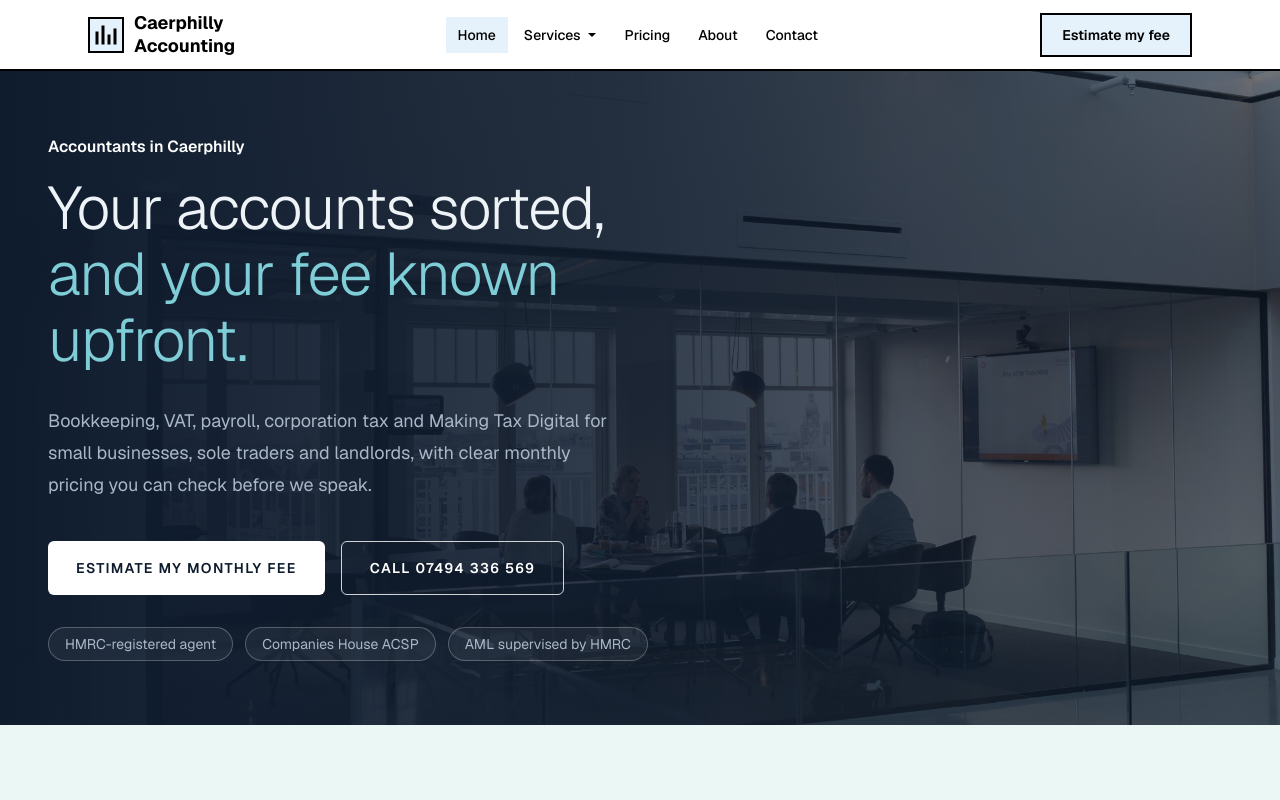
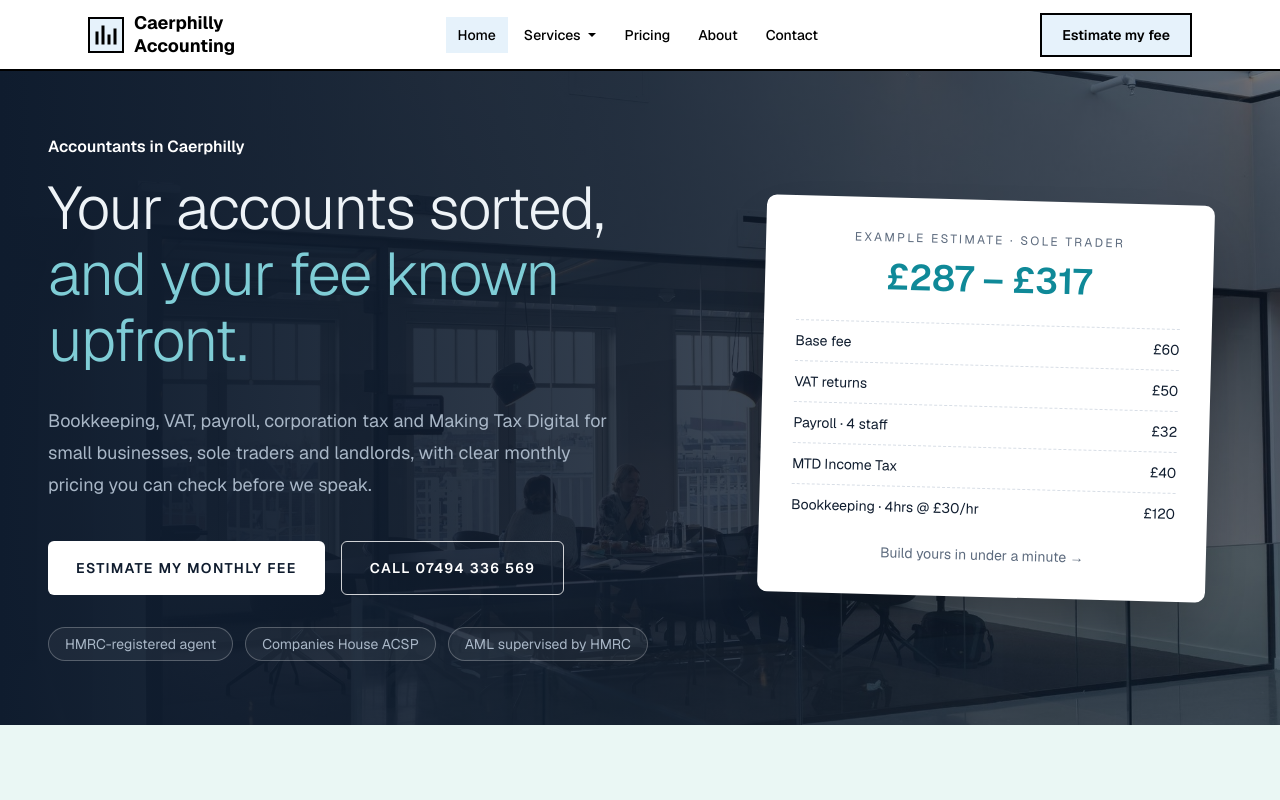
Before and after one commit to sanhu7/caerphilly-accounting-redesign, a Next.js app: page / in a window 1280 px wide. Shown: the top 800 px of the page. Built offline with nearby package versions, Linux system fonts and the light colour scheme.

Commit message:
add example estimate card to hero

```diff
--- a/components/Hero.tsx
+++ b/components/Hero.tsx
@@ -1,6 +1,14 @@
 import Image from "next/image";
 import Link from "next/link";
 import { headerCta } from "@/data/navigation";
+
+const estimateRows = [
+    { label: "Base fee", price: "£60" },
+    { label: "VAT returns", price: "£50" },
+    { label: "Payroll · 4 staff", price: "£32" },
+    { label: "MTD Income Tax", price: "£40" },
+    { label: "Bookkeeping · 4hrs @ £30/hr", price: "£120" },
+];
 
 
 export default function Hero() {
@@ -64,7 +72,34 @@ export default function Hero() {
                         )}
                     </ul>
                 </div>
+                <div className="mx-auto w-full max-w-md rounded-[10px] bg-[var(--surface)] p-6 text-[var(--ink)] shadow-2xl sm:p-8 lg:rotate-[1.5deg]">
+                    <p className="text-center text-xs uppercase tracking-[0.2em] text-[var(--muted)]">
+                        Example estimate · Sole trader
+                    </p>
 
+                    <p className="mt-3 text-center text-4xl font-semibold text-[var(--accent)]">
+                        £287 – £317
+                    </p>
+
+                    <dl className="mt-6 text-sm">
+                        {estimateRows.map((row) => (
+                            <div
+                                key={row.label}
+                                className="flex items-center justify-between gap-4 border-t border-dashed border-[var(--line)] py-2.5"
+                            >
+                                <dt>{row.label}</dt>
+                                <dd className="shrink-0">{row.price}</dd>
+                            </div>
+                        ))}
+                    </dl>
+
+                    <Link
+                        href={headerCta.href}
+                        className="mt-4 block text-center text-sm text-[var(--muted)] hover:text-[var(--accent)] hover:underline focus-visible:outline-2 focus-visible:outline-offset-4 focus-visible:outline-[var(--accent)]"
+                    >
+                        Build yours in under a minute →
+                    </Link>
+                </div>
 
             </div>
         </section>
```
